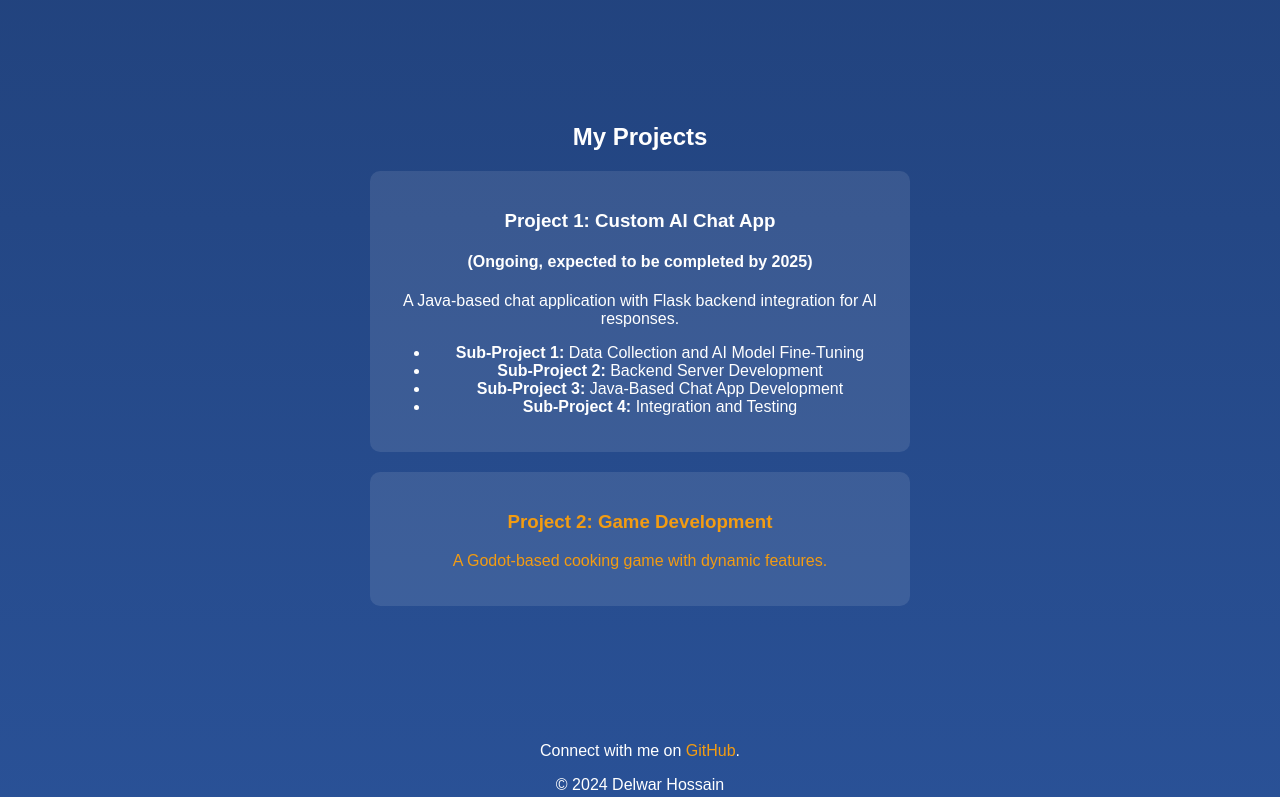
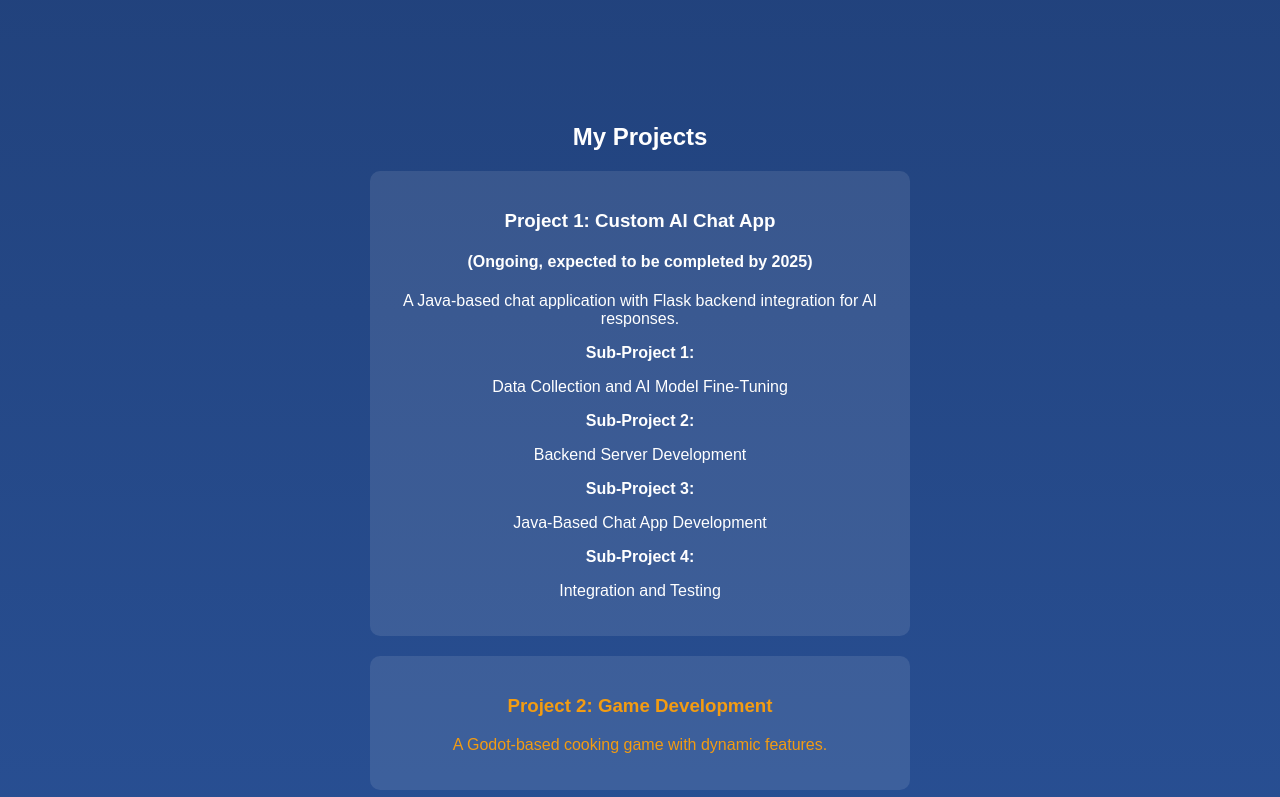
Before and after one commit to delwarhossainn/delwarhossainn.github.io, a plain HTML site: page index.html in a window 1280 px wide. Shown: the part 420-1217 px from the top of the page. Drawn offline with Linux system fonts and the light colour scheme.

Commit message:
Update index.html

```diff
--- a/index.html
+++ b/index.html
@@ -26,12 +26,24 @@
       <h3>Project 1: Custom AI Chat App</h3>
       <h4>(Ongoing, expected to be completed by 2025)</h4>
       <p>A Java-based chat application with Flask backend integration for AI responses.</p>
-      <ul>
-        <li><strong>Sub-Project 1:</strong> Data Collection and AI Model Fine-Tuning</li>
-        <li><strong>Sub-Project 2:</strong> Backend Server Development</li>
-        <li><strong>Sub-Project 3:</strong> Java-Based Chat App Development</li>
-        <li><strong>Sub-Project 4:</strong> Integration and Testing</li>
-      </ul>
+      <div class="sub-projects">
+        <div class="sub-project">
+          <strong>Sub-Project 1:</strong>
+          <p>Data Collection and AI Model Fine-Tuning</p>
+        </div>
+        <div class="sub-project">
+          <strong>Sub-Project 2:</strong>
+          <p>Backend Server Development</p>
+        </div>
+        <div class="sub-project">
+          <strong>Sub-Project 3:</strong>
+          <p>Java-Based Chat App Development</p>
+        </div>
+        <div class="sub-project">
+          <strong>Sub-Project 4:</strong>
+          <p>Integration and Testing</p>
+        </div>
+      </div>
     </div>
     <div class="project-card">
       <a href="https://xeveo.itch.io/cooked">
```
